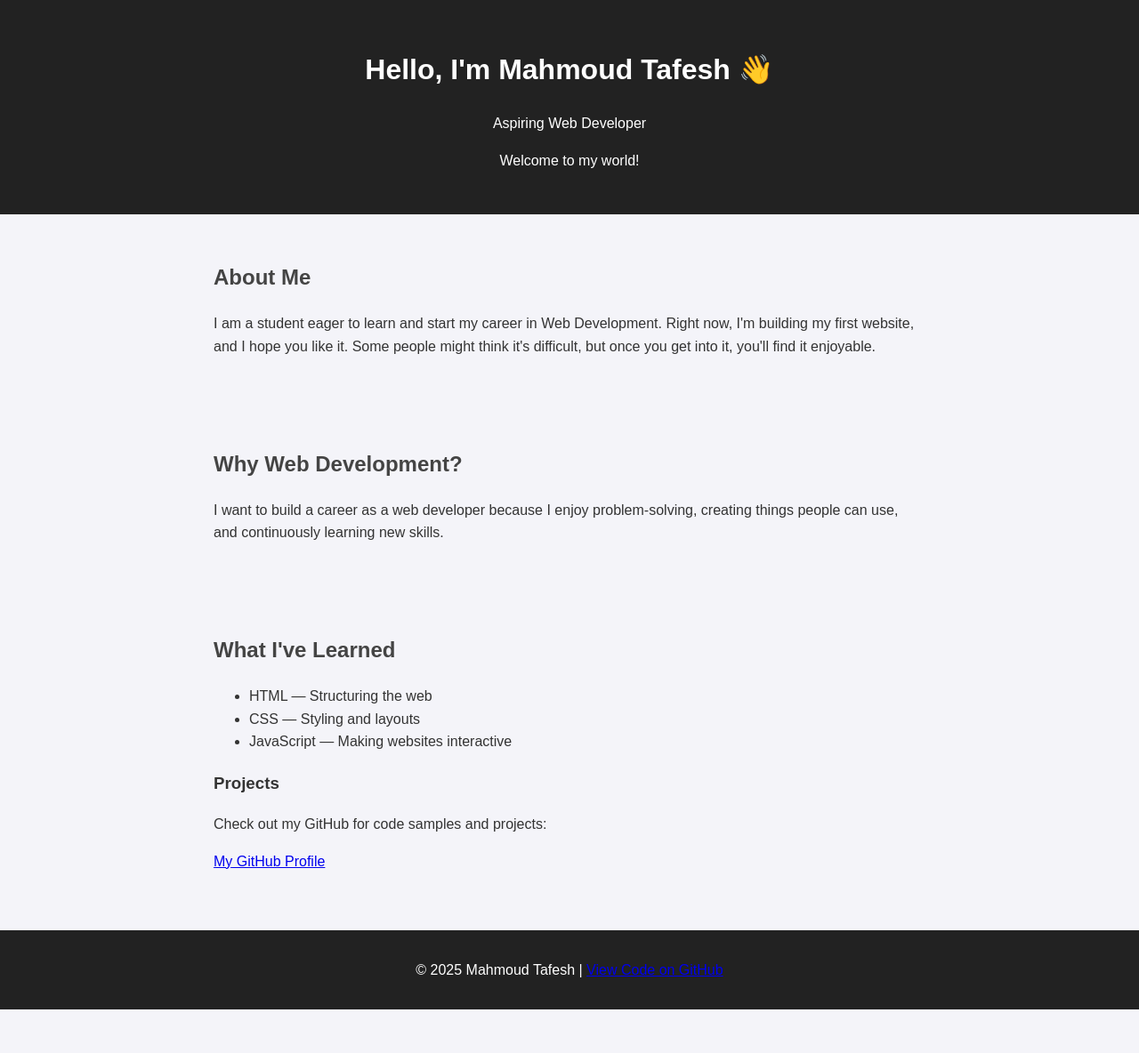
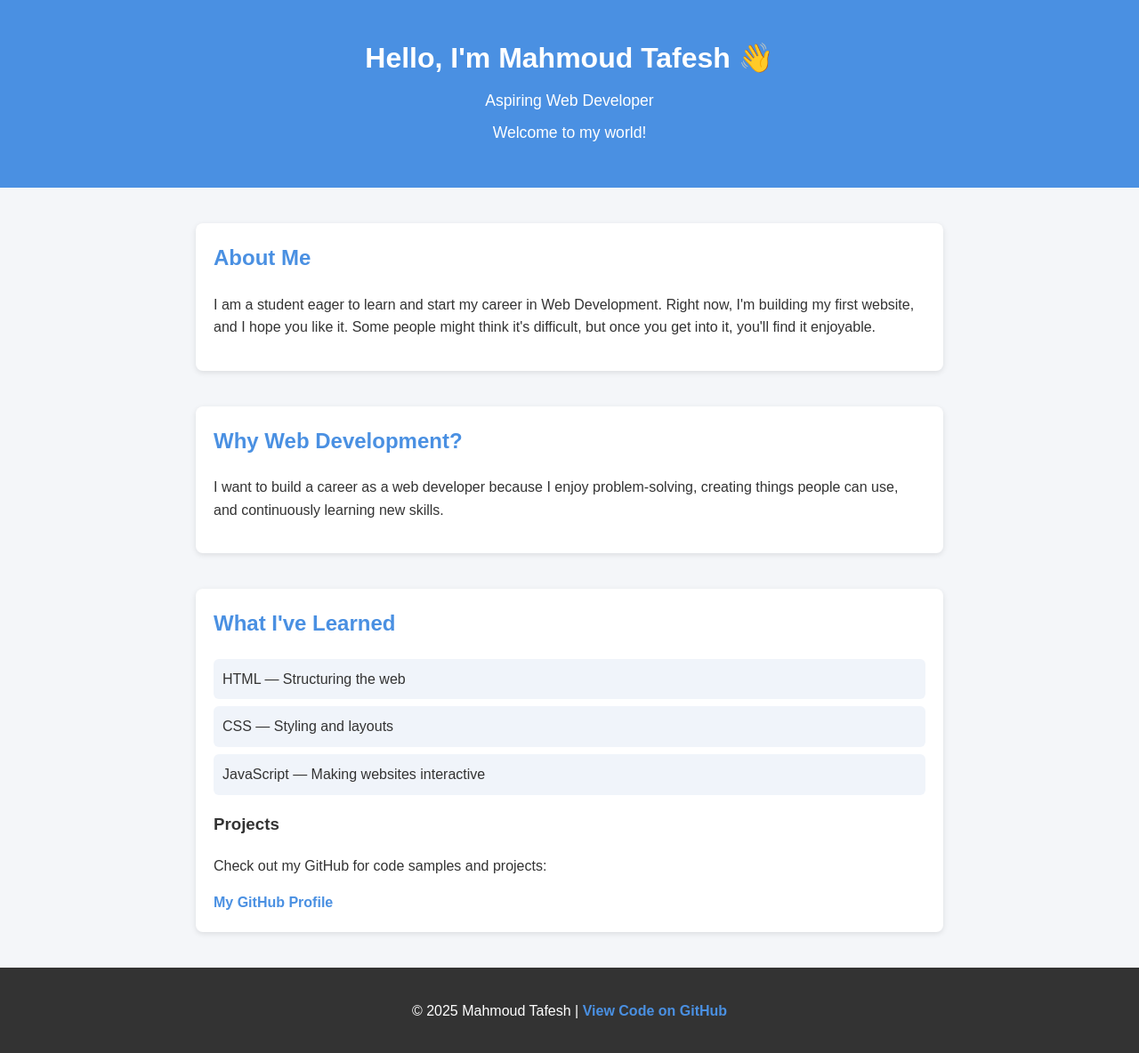
Before and after one commit to Mahmoud22taf/my-portfolio, a plain HTML site: page index.html in a window 1280 px wide. Shown: the whole page at 89% size. Before the commit the page ends 1135 px from the top, so only its background shows below. Drawn offline with Linux system fonts and the light colour scheme.

Commit message:
Update style.css

```diff
--- a/style.css
+++ b/style.css
@@ -1,33 +1,81 @@
+/* style.css */
+/* Simple and clean beginner-friendly styling */
+
 body {
   font-family: Arial, sans-serif;
   margin: 0;
   padding: 0;
+  background: #f4f6f9;
+  color: #333;
   line-height: 1.6;
-  background: #f4f4f9;
-  color: #333;
 }
 
+/* Header */
 header {
-  background: #222;
-  color: #fff;
-  padding: 2rem;
+  background: #4a90e2;
+  color: white;
   text-align: center;
+  padding: 40px 20px;
 }
 
-section {
-  padding: 2rem;
-  max-width: 800px;
-  margin: auto;
+header h1 {
+  margin: 0;
+  font-size: 2rem;
 }
 
-h2 {
-  color: #444;
+header p {
+  margin: 8px 0;
+  font-size: 1.1rem;
 }
 
+/* Sections */
+section {
+  max-width: 800px;
+  margin: 40px auto;
+  padding: 20px;
+  background: white;
+  border-radius: 8px;
+  box-shadow: 0 2px 6px rgba(0,0,0,0.1);
+}
+
+section h2 {
+  margin-top: 0;
+  color: #4a90e2;
+}
+
+/* Skills list */
+#skills ul {
+  list-style: none;
+  padding: 0;
+}
+
+#skills li {
+  background: #f0f4fa;
+  margin: 8px 0;
+  padding: 10px;
+  border-radius: 6px;
+}
+
+/* Links */
+a {
+  color: #4a90e2;
+  text-decoration: none;
+  font-weight: bold;
+}
+
+a:hover {
+  text-decoration: underline;
+}
+
+/* Footer */
 footer {
-  background: #222;
-  color: #fff;
   text-align: center;
-  padding: 1rem;
-  margin-top: 2rem;
+  padding: 20px;
+  margin-top: 40px;
+  background: #333;
+  color: white;
 }
+
+footer a {
+  color: #4a90e2;
+}
```
